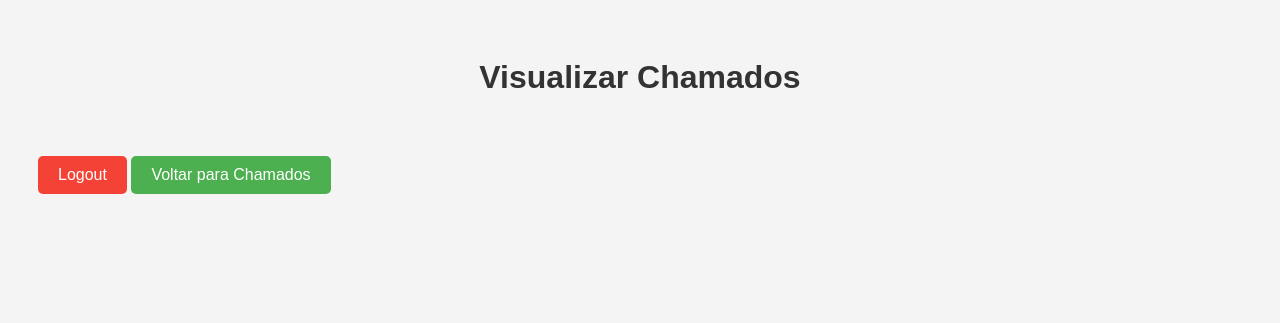
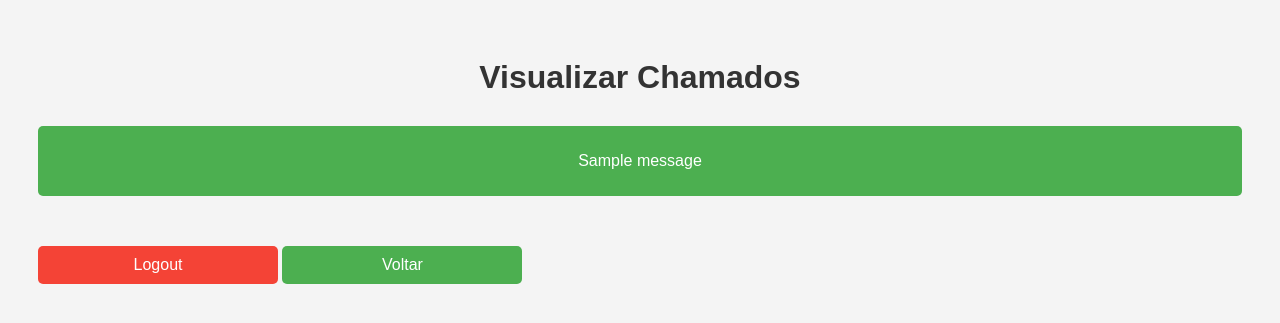
Before and after one commit to laviniasa/selbmanager, a Flask app: page /visualizar in a window 1280 px wide. Shown: the top 323 px of the page. Run offline with Flask 3, Linux system fonts and the light colour scheme; one stand-in notice (Sample message) is shown.

Commit message:
Update visualizar.html

```diff
--- a/gerenciador_estoque/templates/visualizar.html
+++ b/gerenciador_estoque/templates/visualizar.html
@@ -51,14 +51,19 @@
             margin-bottom: 10px;
         }
 
-        .back-btn {
+        .back-btn, .voltar-btn {
             display: inline-block;
-            background-color: #f44336;
-            color: white;
             padding: 10px 20px;
             border-radius: 5px;
             text-decoration: none;
             margin-top: 30px;
+            text-align: center;
+            width: 200px;
+        }
+
+        .back-btn {
+            background-color: #f44336;
+            color: white;
         }
 
         .back-btn:hover {
@@ -66,24 +71,49 @@
         }
 
         .voltar-btn {
-            display: inline-block;
             background-color: #4CAF50;
             color: white;
-            padding: 10px 20px;
-            border-radius: 5px;
-            text-decoration: none;
-            margin-top: 30px;
         }
 
         .voltar-btn:hover {
             background-color: #45a049;
         }
+
+        /* Estilo para mensagens flash */
+        .flash-message {
+            background-color: #4CAF50;
+            color: white;
+            padding: 10px;
+            border-radius: 5px;
+            margin-bottom: 20px;
+            text-align: center;
+        }
+
+        .flash-error {
+            background-color: #f44336;
+        }
+
+        .flash-info {
+            background-color: #2196F3;
+        }
+
     </style>
 </head>
 
 <body>
 
     <h1>Visualizar Chamados</h1>
+
+    <!-- Exibir mensagens flash -->
+    {% with messages = get_flashed_messages(with_categories=true) %}
+        {% if messages %}
+            <div class="flash-message {% if messages[0][0] == 'error' %}flash-error{% elif messages[0][0] == 'info' %}flash-info{% endif %}">
+                {% for category, message in messages %}
+                    <p>{{ message }}</p>
+                {% endfor %}
+            </div>
+        {% endif %}
+    {% endwith %}
 
     <!-- Container para os chamados -->
     <div class="chamados-container">
@@ -112,7 +142,8 @@
 
     <!-- Botões de Logout e Voltar -->
     <a href="{{ url_for('logout') }}" class="back-btn">Logout</a>
-    <a href="{{ url_for('chamado') }}" class="voltar-btn">Voltar para Chamados</a>
+    <a href="{{ url_for('index') }}" class="voltar-btn">Voltar</a>
+
 
 </body>
 
```
